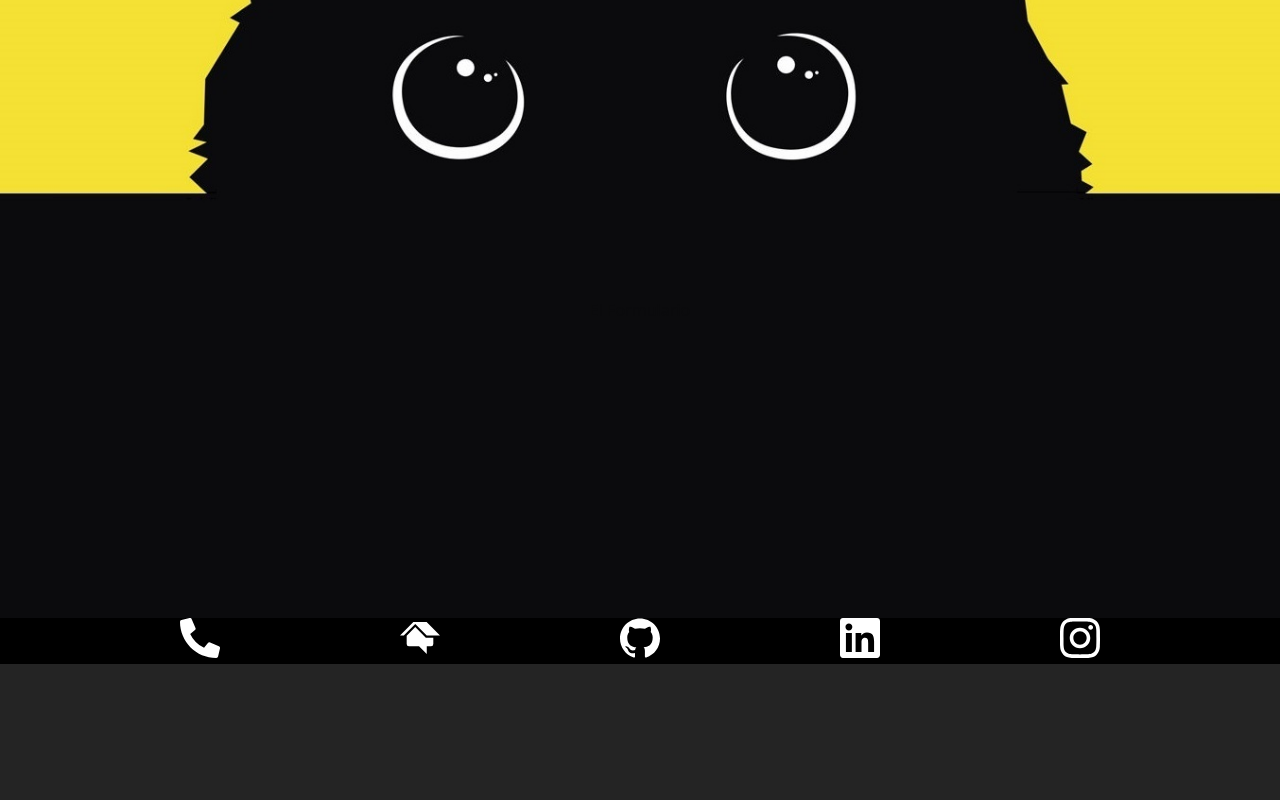
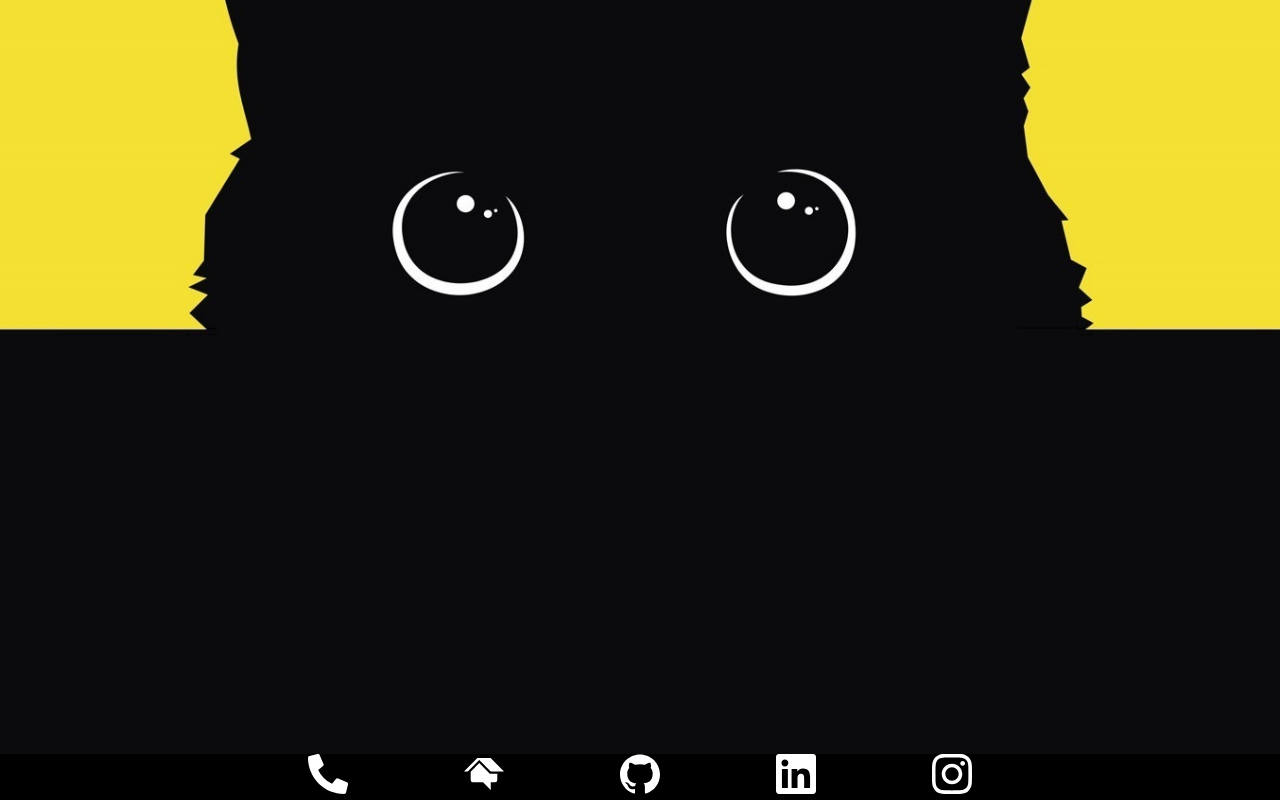
Before and after one commit to EmanFun/Portfolio, a React (Vite) app: page / in a window 1280 px wide. Shown: the part 1118-1918 px from the top of the page. Before the commit the page ends 1782 px from the top, so only its background shows below. Built offline with nearby package versions, Linux system fonts and the light colour scheme.

Commit message:
fix styles

```diff
--- a/src/Components/Modules/Projects/project.module.css
+++ b/src/Components/Modules/Projects/project.module.css
@@ -1,6 +1,6 @@
 .container{
     height: 15%;
-    width: 100%;
+    width: 70%;
 }
 .projects{
 
--- a/src/Components/Modules/Social/Social.jsx
+++ b/src/Components/Modules/Social/Social.jsx
@@ -7,11 +7,13 @@ import { SiLinkedin } from "react-icons/si";
 
 
 
-import { container, social} from './social.module.css'
+import { container, wrap, social} from './social.module.css'
 
 const Social = () => {
   return (
     <footer className={container}>
+        <div className={wrap}>
+
             <div className={social}>
                 <div>
                     <FaPhoneAlt color="white" size={40}/>
@@ -31,6 +33,7 @@ const Social = () => {
 
 
             </div>
+        </div>
     </footer>
   );
 };
--- a/src/Components/Modules/Social/social.module.css
+++ b/src/Components/Modules/Social/social.module.css
@@ -1,11 +1,17 @@
 .container{
+    display: flex;
+    align-items: center;
+    justify-content: center;
     background-color: black;
     width: 100%;
 }
 
+.wrap{
+    width: 70%;
+}
 .social{
     display: flex;
-    align-items: center;
+
     justify-content: space-evenly;
 
 }
--- a/src/Components/Modules/TechSkills/skills.module.css
+++ b/src/Components/Modules/TechSkills/skills.module.css
@@ -1,7 +1,7 @@
 .container{
     margin: 2rem;
     height: 400px;
-    width: 100%;
+    width: 70%;
 
 }
 .skills{
```
Lines whose indentation alone changed are shown as unchanged.
